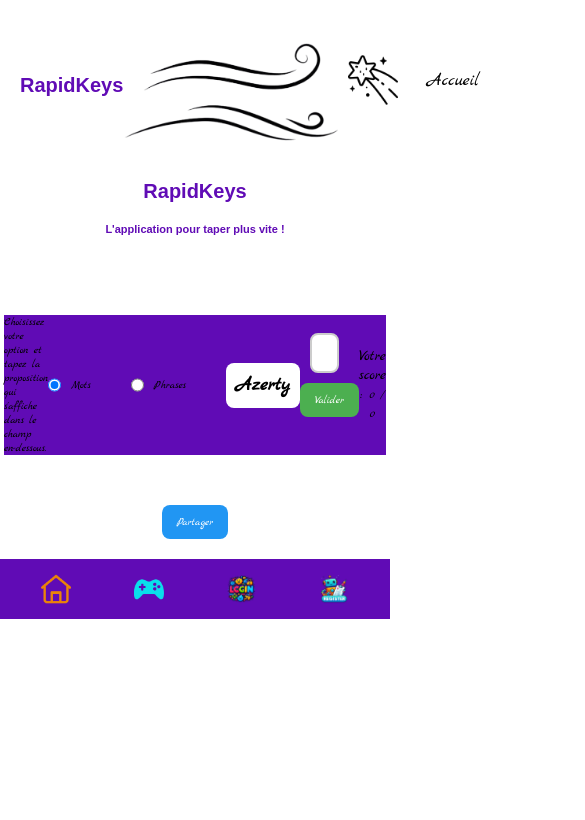
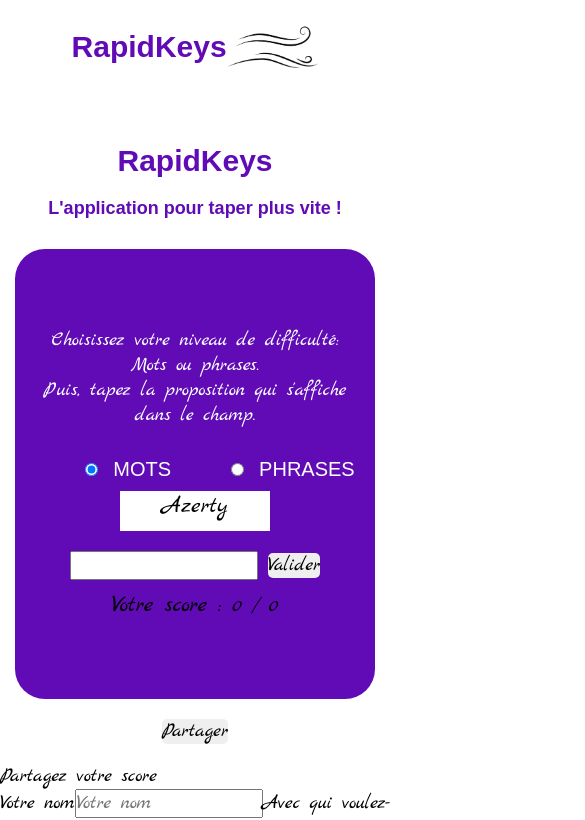
Before and after one commit to Angeline3107/Checkpoint4, a React (Vite) app in the folder client/: page /test in a window 390 px wide. Shown: the top 820 px of the page, 585 px wide, since content can reach past the window. Built offline with nearby package versions, Linux system fonts and the light colour scheme; a web font is replaced by a local one.

Commit message:
faire la page accueil

```diff
--- a/client/src/App.css
+++ b/client/src/App.css
@@ -8,6 +8,7 @@ html {
   height: 100%;
   display: flex;
   flex-direction: column;
+  min-height: 100vh; /* Pour occuper au moins 100% de la hauteur */
 }
 
 :root {
@@ -25,13 +26,13 @@ html {
   padding: 0;
   box-sizing: border-box;
   font-family: var(--marck);
-  font-size: 11px;
+  font-size: 20px;
 }
 
 h1 {
   text-align: center;
   font-family: var(--irish);
-  font-size: 40px;
+  font-size: 60px;
   color: var(--violet);
   margin-top: 20px;
   margin-bottom: 10px;
@@ -44,25 +45,25 @@ h5,
 h6 {
   text-align: center;
   font-family: var(--irish);
-  font-size: 30px;
+  font-size: 40px;
   color: var(--violet);
   margin-top: 20px;
   margin-bottom: 10px;
 }
 
+/* Styles globaux pour les boutons */
 button {
-  padding: 10px 10px;
-  background-color: var(--noir);
+  font-family: var(--marck);
+  font-size: 20px;
+  cursor: pointer;
   border: none;
   border-radius: 5px;
-  cursor: pointer;
-  margin-top: 10px;
 }
 
 /* Media queries pour tablette (768px et moins) */
 @media only screen and (max-width: 768px) {
   h1 {
-    font-size: 20px;
+    font-size: 40px;
   }
 
   h2,
@@ -70,14 +71,14 @@ button {
   h4,
   h5,
   h6 {
-    font-size: 11px;
+    font-size: 20px;
   }
 }
 
 /* Media queries pour téléphone (480px et moins) */
 @media only screen and (max-width: 480px) {
   h1 {
-    font-size: 20px;
+    font-size: 30px;
   }
 
   h2,
@@ -85,6 +86,6 @@ button {
   h4,
   h5,
   h6 {
-    font-size: 11px;
+    font-size: 18px;
   }
 }
--- a/client/src/components/Footer.jsx
+++ b/client/src/components/Footer.jsx
@@ -1,7 +1,7 @@
 import { NavLink } from "react-router-dom";
 import { useState, useEffect } from "react";
-import "../style/footer.css";
-import "../style/footer-large.css";
+import "../style/footer.css"; // Assure-toi que le fichier est bien importé
+import "../style/footer-large.css"; // Le fichier contient les styles pour les grands écrans
 import accueil from "../assets/images/accueil.png";
 import manette from "../assets/images/manette.png";
 import login from "../assets/images/seconnecter.png";
@@ -88,5 +88,10 @@ export default function Footer() {
     return () => window.removeEventListener("resize", handleResize);
   }, []);
 
-  return isSmallScreen ? <SmallScreenFooter /> : <LargeScreenFooter />;
+  return (
+    <div className="main-container">
+      {/* Ton contenu principal ici */}
+      {isSmallScreen ? <SmallScreenFooter /> : <LargeScreenFooter />}
+    </div>
+  );
 }
--- a/client/src/pages/Accueil.jsx
+++ b/client/src/pages/Accueil.jsx
@@ -0,0 +1,43 @@
+import { NavLink } from "react-router-dom";
+import "../style/accueil.css";
+import ordinateur from "../assets/images/ordinateur.png";
+import sinscrire from "../assets/images/sinscrire.png";
+import seconnecter from "../assets/images/seconnecter.png";
+
+function Accueil() {
+  return (
+    <div className="accueil-container">
+      <div className="accueil-header">
+        <div className="titre">Boostez votre vitesse de frappe !</div>
+        <img className="img-ordinateur" src={ordinateur} alt="ordinateur" />
+      </div>
+      <div className="description">
+        Vous voulez taper plus vite ? RapidKeys est votre compagnon
+        d'entraînement idéal ! Affrontez le chronomètre et perfectionnez votre
+        vitesse de frappe en un clin d'oeil.
+      </div>
+      <div className="section-sous-titre">Ne perdez plus une frappe</div>
+      <div className="section-description">
+        Enregistrez-vous pour garder une trace de chaque session, analyser votre
+        progression et battre vos meilleurs scores. Votre vitesse de frappe
+        n'aura plus de secret pour vous.
+      </div>
+      <div className="connexion-inscription">
+        <img
+          className="img-inscription"
+          src={sinscrire}
+          alt="logo d'inscription"
+        />
+        <NavLink to="/login">
+          <img
+            className="img-connexion"
+            src={seconnecter}
+            alt="logo connexion"
+          />
+        </NavLink>
+      </div>
+    </div>
+  );
+}
+
+export default Accueil;
--- a/client/src/pages/Test.jsx
+++ b/client/src/pages/Test.jsx
@@ -76,17 +76,14 @@ function Test() {
       <header>
         <h1>RapidKeys</h1>
         <h2>L'application pour taper plus vite !</h2>
-        <h3 className="headerDescription">
-          Choisissez votre niveau de difficulté: Mots ou phrases. Puis, tapez la
-          proposition qui s'affiche dans le champ.
-        </h3>
       </header>
 
       <main className="main">
         <div className="zoneOptions">
-          <p>
-            Choisissez votre option et tapez la proposition qui s'affiche dans
-            le champ en-dessous.
+          <p className="headerDescription">
+            Choisissez votre niveau de difficulté:
+            <br /> Mots ou phrases. <br />
+            Puis, tapez la proposition qui s'affiche dans le champ.
           </p>
           <div className="optionSource">
             <input
@@ -96,9 +93,13 @@ function Test() {
               value="1"
               defaultChecked
             />
-            <label htmlFor="mots">Mots</label>
+            <label className="label" htmlFor="mots">
+              MOTS
+            </label>
             <input type="radio" name="optionSource" id="phrases" value="2" />
-            <label htmlFor="phrases">Phrases</label>
+            <label className="label" htmlFor="phrases">
+              PHRASES
+            </label>
           </div>
 
           <div className="zoneProposition">
--- /dev/null
+++ b/client/src/style/accueil.css
@@ -0,0 +1,164 @@
+/* Styles généraux */
+.accueil-container {
+  max-width: 1200px;
+  margin: 0 auto;
+  padding: 20px;
+}
+
+.accueil-header {
+  display: flex;
+  align-items: center; /* Aligne l'image et le titre verticalement */
+  justify-content: center; /* Centre le contenu horizontalement */
+  gap: 20px; /* Espace entre l'image et le titre */
+}
+
+.titre {
+  font-size: 2.5rem;
+  color: #333;
+  margin-bottom: 20px;
+  text-align: center; /* Centre le texte */
+}
+
+.img-ordinateur {
+  width: 100px;
+  height: auto;
+}
+
+.description {
+  font-size: 1.1rem;
+  line-height: 1.6;
+  color: #555;
+  margin-bottom: 30px;
+  text-align: center; /* Centre le texte */
+}
+
+.section-sous-titre {
+  font-size: 2rem;
+  margin-top: 40px;
+  color: #333;
+  text-align: center; /* Centre le texte */
+}
+
+.section-description {
+  font-size: 1.1rem;
+  line-height: 1.6;
+  color: #555;
+  margin-bottom: 30px;
+  text-align: center; /* Centre le texte */
+}
+
+/* Styles pour les images de connexion et inscription */
+.connexion-inscription {
+  display: flex;
+  justify-content: center;
+  gap: 20px;
+  margin-top: 30px;
+}
+
+.img-inscription,
+.img-connexion {
+  width: 150px;
+  height: auto;
+  cursor: pointer;
+}
+
+.img-inscription:hover,
+.img-connexion:hover {
+  transform: scale(1.1);
+  transition: transform 0.3s ease-in-out;
+}
+
+/* Responsive pour les écrans de 870px et moins */
+@media only screen and (max-width: 870px) {
+  .titre {
+    font-size: 2rem;
+  }
+
+  .img-ordinateur {
+    width: 80px;
+  }
+
+  .description,
+  .section-description {
+    font-size: 1rem;
+  }
+
+  .section-sous-titre {
+    font-size: 1.8rem;
+  }
+
+  .img-inscription,
+  .img-connexion {
+    width: 120px;
+  }
+}
+
+/* Responsive pour les écrans de 768px et moins */
+@media only screen and (max-width: 768px) {
+  .accueil-header {
+    flex-direction: row;
+    align-items: center;
+    justify-content: center;
+    gap: 10px;
+  }
+
+  .titre {
+    font-size: 1.8rem;
+    text-align: center; /* Toujours centré */
+  }
+
+  .img-ordinateur {
+    width: 70px;
+  }
+
+  .connexion-inscription {
+    gap: 10px;
+  }
+
+  .img-inscription,
+  .img-connexion {
+    width: 100px;
+  }
+
+  .description,
+  .section-description {
+    font-size: 0.95rem;
+  }
+
+  .section-sous-titre {
+    font-size: 1.6rem;
+    text-align: center; /* Toujours centré */
+  }
+}
+
+/* Responsive pour les écrans de 480px et moins */
+@media only screen and (max-width: 480px) {
+  .titre {
+    font-size: 1.5rem;
+    text-align: center; /* Toujours centré */
+  }
+
+  .img-ordinateur {
+    width: 50px;
+  }
+
+  .description,
+  .section-description {
+    font-size: 0.85rem;
+    text-align: center; /* Toujours centré */
+  }
+
+  .section-sous-titre {
+    font-size: 1.4rem;
+    text-align: center; /* Toujours centré */
+  }
+
+  .img-inscription,
+  .img-connexion {
+    width: 80px;
+  }
+
+  .connexion-inscription {
+    gap: 5px;
+  }
+}
--- a/client/src/style/footer-large.css
+++ b/client/src/style/footer-large.css
@@ -1,3 +1,22 @@
+/* CSS global pour assurer que le contenu occupe la totalité de l'écran */
+body,
+html {
+  margin: 0;
+  padding: 0;
+  height: 100%;
+}
+
+.main-container {
+  min-height: 100vh; /* Le conteneur principal occupe au moins 100% de la hauteur de la fenêtre */
+  display: flex;
+  flex-direction: column;
+}
+
+footer {
+  margin-top: auto; /* Fait en sorte que le footer reste en bas */
+}
+
+/* Footer pour les grands écrans */
 .footer-large {
   background-color: var(--gris);
   padding: 20px;
@@ -50,16 +69,13 @@
   margin: 0;
 }
 
-h3 {
-  font-size: 13px;
-}
-
 /* Footer pour les petits écrans */
 .footer {
   background-color: var(--violet);
   display: flex;
   justify-content: space-around;
   padding: 10px;
+  margin-top: auto; /* Garder le footer en bas */
 }
 
 .footer-item {
@@ -80,3 +96,11 @@ h3 {
   background-color: black;
   border-radius: 50%;
 }
+
+/* Media queries pour tablette (768px et moins) */
+@media only screen and (max-width: 768px) {
+  .footer-large {
+    flex-direction: column;
+    align-items: center;
+  }
+}
--- a/client/src/style/footer.css
+++ b/client/src/style/footer.css
@@ -3,6 +3,7 @@
   display: flex;
   justify-content: space-around;
   padding: 10px;
+  margin-top: auto;
 }
 
 .footer-item {
--- a/client/src/style/navbar.css
+++ b/client/src/style/navbar.css
@@ -5,6 +5,7 @@
   justify-content: space-between;
   padding: 10px 20px;
   background-color: var(--blanc);
+  margin-bottom: 60px;
 }
 
 .logo-container {
@@ -14,15 +15,12 @@
 
 .logo {
   height: 140px; /* Adjust the size of the logo */
+  transition: height 0.3s ease; /* Add smooth transition for logo size */
 }
 
 .etoile {
   height: 50px;
-}
-
-.wind-decor {
-  margin-left: 10px;
-  /* Add any other styling for the wind decorations */
+  transition: height 0.3s ease; /* Add smooth transition for etoile size */
 }
 
 .nav-links {
@@ -37,16 +35,90 @@
   color: black;
 }
 
-.star {
-  color: purple;
-  font-size: 24px;
-  margin-right: 5px;
+.login-icon {
+  width: 40px; /* Adjust the size of the login icon */
+  transition: width 0.3s ease; /* Add smooth transition for icon size */
 }
 
-.empty-space {
-  width: 50px; /* Adjust the width of the empty spaces as needed */
+/* Media query for reducing sizes progressively */
+@media only screen and (max-width: 1200px) {
+  .navbar {
+    padding: 10px 15px;
+  }
+
+  .logo {
+    height: 120px; /* Slightly reduce logo size */
+  }
+
+  .etoile {
+    height: 45px;
+  }
+
+  .nav-link {
+    font-size: 17px; /* Slightly reduce font size */
+  }
+
+  .login-icon {
+    width: 35px;
+  }
 }
 
-.login-icon {
-  width: 40px; /* Adjust the size of the login icon */
+@media only screen and (max-width: 992px) {
+  .navbar {
+    padding: 10px;
+  }
+
+  .logo {
+    height: 100px;
+  }
+
+  .etoile {
+    height: 40px;
+  }
+
+  .nav-link {
+    font-size: 16px;
+  }
+
+  .login-icon {
+    width: 30px;
+  }
 }
+
+@media only screen and (max-width: 768px) {
+  .navbar {
+    flex-direction: column;
+    align-items: center;
+    padding: 10px;
+  }
+
+  .logo {
+    height: 80px;
+  }
+
+  .etoile {
+    height: 35px;
+  }
+
+  .nav-links {
+    display: none; /* Hide navigation links on small screens */
+  }
+
+  .login-icon {
+    width: 25px;
+  }
+}
+
+@media only screen and (max-width: 480px) {
+  .logo {
+    height: 60px; /* Further adjust logo size for very small screens */
+  }
+
+  .etoile {
+    height: 25px;
+  }
+
+  .login-icon {
+    width: 20px;
+  }
+}
--- a/client/src/style/test.css
+++ b/client/src/style/test.css
@@ -10,140 +10,61 @@
   align-items: center;
   justify-content: center;
 }
-
-/* Options radio */
+/* styles pour .zoneOptions et ses enfants */
 .zoneOptions {
   margin-bottom: 20px;
   background-color: var(--violet);
+  padding: 20px;
   display: flex;
-  align-items: center;
-  justify-content: center;
+  flex-direction: column;
+  align-items: center; /* Centre les éléments horizontalement */
+  justify-content: center; /* Centre les éléments verticalement */
+  gap: 10px; /* Espacement entre les éléments enfants */
+  text-align: center;
+  border-radius: 30px; /* Espacement entre les éléments enfants */
+  height: 450px;
+  width: 500x;
 }
 
 .optionSource {
   display: flex;
-  justify-content: center;
-  margin: 10px 0;
+  align-items: center;
+  gap: 10px;
+  margin-top: 20px; /* Espacement entre les boutons radio */
 }
 
-.optionSource label {
-  margin-left: 5px;
-  margin-right: 40px;
-  font-size: 1rem;
-  color: var(--noir);
+.label {
+  color: var(--blanc);
+  font-family: Arial, Helvetica, sans-serif;
 }
 
 .optionSource input {
   margin-right: 5px;
+  margin-left: 50px;
+
+  /* Espacement entre les boutons radio et leurs labels */
 }
 
-/* Zone de proposition */
 .zoneProposition {
-  font-size: 1.8rem;
-  font-weight: bold;
-  text-align: center;
-  margin: 20px 0;
-  color: #000;
+  font-size: 1.2em; /* Augmente la taille du texte si nécessaire */
+  margin-bottom: 10px;
   background-color: var(--blanc);
-  padding: 10px;
-  border-radius: 8px;
-  width: 80%;
+  height: 40px;
+  width: 150px;
+  display: flex;
+  justify-content: center; /* Espacement en bas de la proposition */
 }
 
-/* Zone de saisie */
 .zoneSaisie {
-  margin-bottom: 20px;
-  text-align: center;
+  display: flex;
+  align-items: center;
+  gap: 10px;
 }
 
 .zoneSaisie input {
-  font-size: 1.2rem;
-  padding: 10px;
-  width: 50%;
-  margin-right: 10px;
-  border: 2px solid #ccc;
-  border-radius: 8px;
+  flex: 1; /* Permet à l'input de prendre tout l'espace disponible */
 }
 
-.zoneSaisie button {
-  font-size: 1rem;
-  padding: 10px 15px;
-  background-color: #4caf50;
-  color: white;
-  border: none;
-  border-radius: 8px;
-  cursor: pointer;
+.zoneScore {
+  font-size: 1.2em; /* Augmente la taille du texte si nécessaire */
 }
-
-.zoneSaisie button:hover {
-  background-color: #45a049;
-}
-
-/* Zone du score */
-.zoneScore {
-  font-size: 1.4rem;
-  margin: 20px 0;
-  text-align: center;
-}
-
-/* Zone de partage */
-.zonePartage {
-  margin-top: 20px;
-}
-
-.zonePartage button {
-  font-size: 1rem;
-  padding: 10px 15px;
-  background-color: #2196f3;
-  color: white;
-  border: none;
-  border-radius: 8px;
-  cursor: pointer;
-}
-
-.zonePartage button:hover {
-  background-color: #0b7dda;
-}
-
-/* Popup de partage */
-.popupBackground {
-  position: fixed;
-  top: 0;
-  left: 0;
-  width: 100%;
-  height: 100%;
-  background: rgba(0, 0, 0, 0.5);
-  display: none; /* Utilisez display: block pour afficher le popup */
-  justify-content: center;
-  align-items: center;
-}
-
-.popup {
-  background: white;
-  padding: 20px;
-  border-radius: 8px;
-  max-width: 400px;
-  width: 90%;
-  text-align: center;
-}
-
-.popup form {
-  display: flex;
-  flex-direction: column;
-  gap: 10px;
-}
-
-.popup form input {
-  padding: 10px;
-  border: 2px solid #ccc;
-  border-radius: 8px;
-}
-
-.popup form button {
-  padding: 10px;
-
-  color: white;
-  border: none;
-  border-radius: 8px;
-  cursor: pointer;
-}
```
Also changed, not shown: client/src/main.jsx (+14 -0 lines), client/src/style/connexion.css (added).
